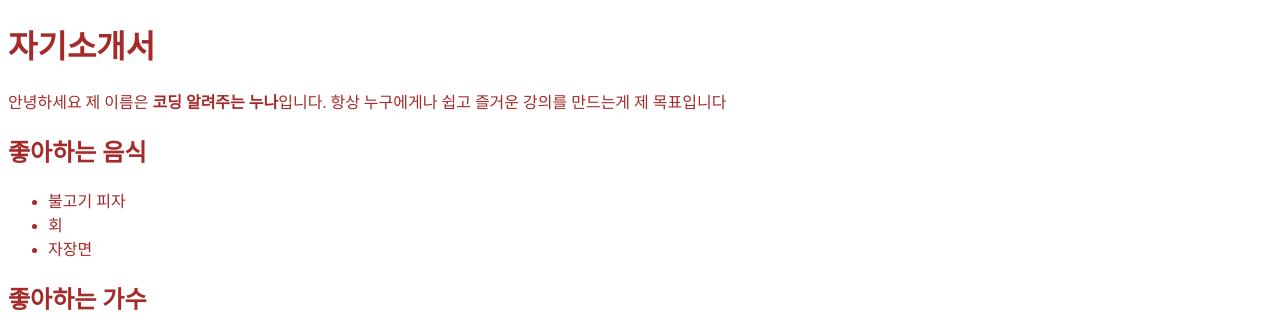
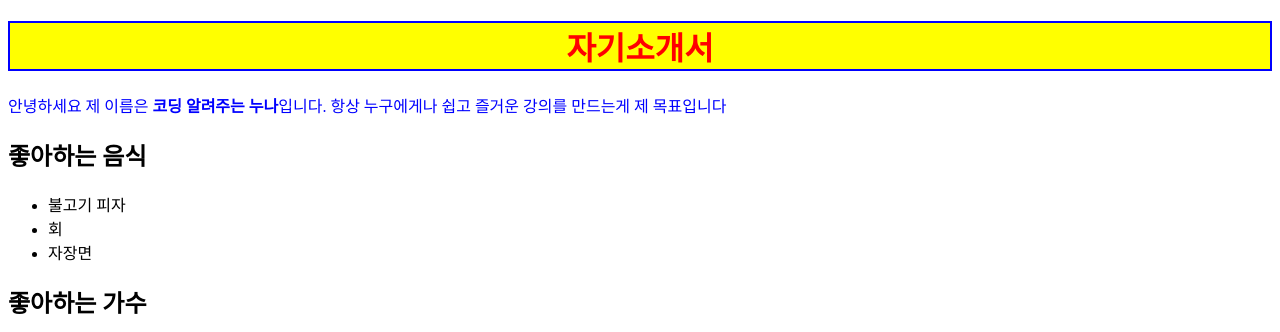
Before and after one commit to sukhyun205/Web-Prac1, a Flask app: template app/templates/220117-myprofile.html in a window 1280 px wide. Shown: the top 332 px of the page. Run offline with Flask 2, Linux system fonts and the light colour scheme; the template is opened without the code that fills it, so the values that code supplies are empty.

Commit message:
220201 update

```diff
--- a/app/templates/220117-myprofile.html
+++ b/app/templates/220117-myprofile.html
@@ -7,8 +7,8 @@
         <link href="style.css" rel="stylesheet" type="text/css" />
     </head>
     <body>
-        <h1>자기소개서</h1>
-        <p>안녕하세요 제 이름은 <b>코딩 알려주는 누나</b>입니다. 항상 누구에게나 쉽고 즐거운 강의를 만드는게 제 목표입니다</p>
+        <h1 class = "red border-blue">자기소개서</h1>
+        <p class="blue">안녕하세요 제 이름은 <b>코딩 알려주는 누나</b>입니다. 항상 누구에게나 쉽고 즐거운 강의를 만드는게 제 목표입니다</p>
         <h2>좋아하는 음식</h2>
         <ul>
             <li>불고기 피자</li>
--- a/app/templates/style.css
+++ b/app/templates/style.css
@@ -1,3 +1,13 @@
-html {
-    color:brown;
+.red {
+    color:red;
+    background-color: yellow;
+    text-align: center;
 }
+
+.blue {
+    color:blue;
+}
+
+.border-blue {
+    border: 2px solid blue;
+}
```
Also changed, not shown: app/templates/220201-prac.html (added, +13 -0 lines).
